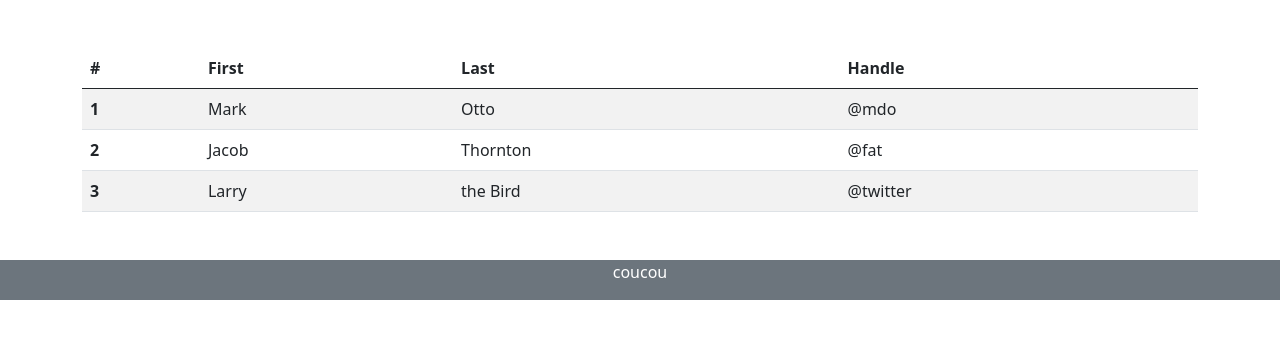
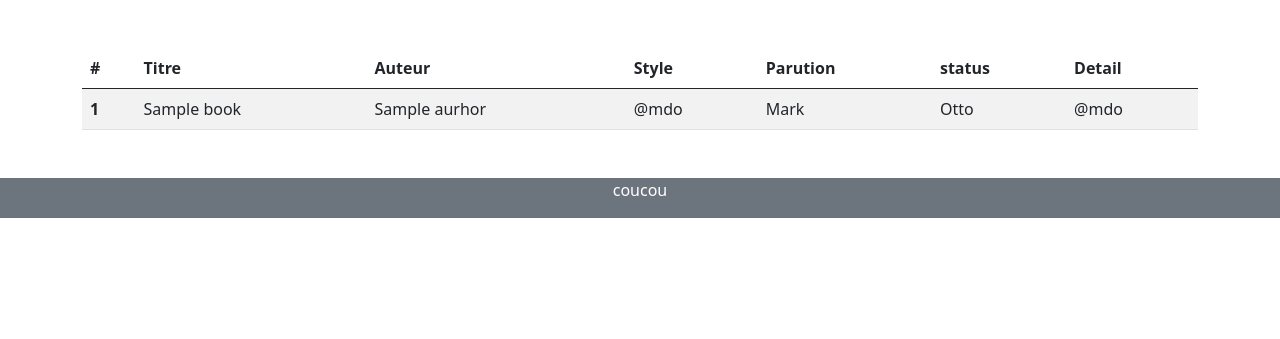
Before and after one commit to taoufik35/libraryPHP, a PHP site: template view/indexView.php in a window 1280 px wide. Shown: the part 258-597 px from the top of the page. Run offline with PHP 8.4, Linux system fonts and the light colour scheme; the template is opened without the code that fills it: most values are stand-ins (such as "Sample title", 1, 10 or a date in 2020).

Commit message:
show table book

```diff
--- a/index.php
+++ b/index.php
@@ -2,15 +2,15 @@
 
 
 <?php
-
-
 require "model/entity/book.php";
 require "model/bookManager.php";
 
 
 // Controlleur qui gérer l'affichage de tous les livres
 $bookModel= new BookManager();
-$book= $bookModel->getBooks();
+$user= $_SESSION["book"];
+$books= $bookModel->getBooks($user->getId());
+
 
 require "view/indexView.php";
 
--- a/model/entity/entity.php
+++ b/model/entity/entity.php
@@ -1,7 +1,7 @@
 <?php
 
 abstract class Entity {
-  protected ?int $id;
+  protected int $id;
 
   public function getId():int
   {
--- a/view/indexView.php
+++ b/view/indexView.php
@@ -6,58 +6,32 @@ include "layout/nav.php";
 ?>
 
 <table class="table table-striped mt-5">
+    <?php foreach($books as $book): ?>
   <thead>
     <tr>
       <th scope="col">#</th>
-      <th scope="col">First</th>
-      <th scope="col">Last</th>
-      <th scope="col">Handle</th>
+      <th scope="col">Titre</th>
+      <th scope="col">Auteur</th>
+      <th scope="col">Style</th>
+      <th scope="col">Parution</th>
+      <th scope="col">status</th>
+      <th scope="col">Detail</th>
     </tr>
   </thead>
   <tbody>
     <tr>
-      <th scope="row">1</th>
+      <th><?php echo $book->getId(); ?></th>
+      <td><?php echo $book->getTitle(); ?></td>
+      <td><?php echo $book->getAurhor(); ?></td>
+      <td>@mdo</td>
       <td>Mark</td>
       <td>Otto</td>
       <td>@mdo</td>
     </tr>
-    <tr>
-      <th scope="row">2</th>
-      <td>Jacob</td>
-      <td>Thornton</td>
-      <td>@fat</td>
-    </tr>
-    <tr>
-      <th scope="row">3</th>
-      <td>Larry</td>
-      <td>the Bird</td>
-      <td>@twitter</td>
-    </tr>
   </tbody>
 </table>
 
-
-
-
-
-
-
-
-
-
-
-
-
-
-
-
-
-
-
-
-
-
-
+<?php endforeach?>
 
 <?php
 include "layout/footer.php";
```
Also changed, not shown: model/bookManager.php (+5 -2 lines).
